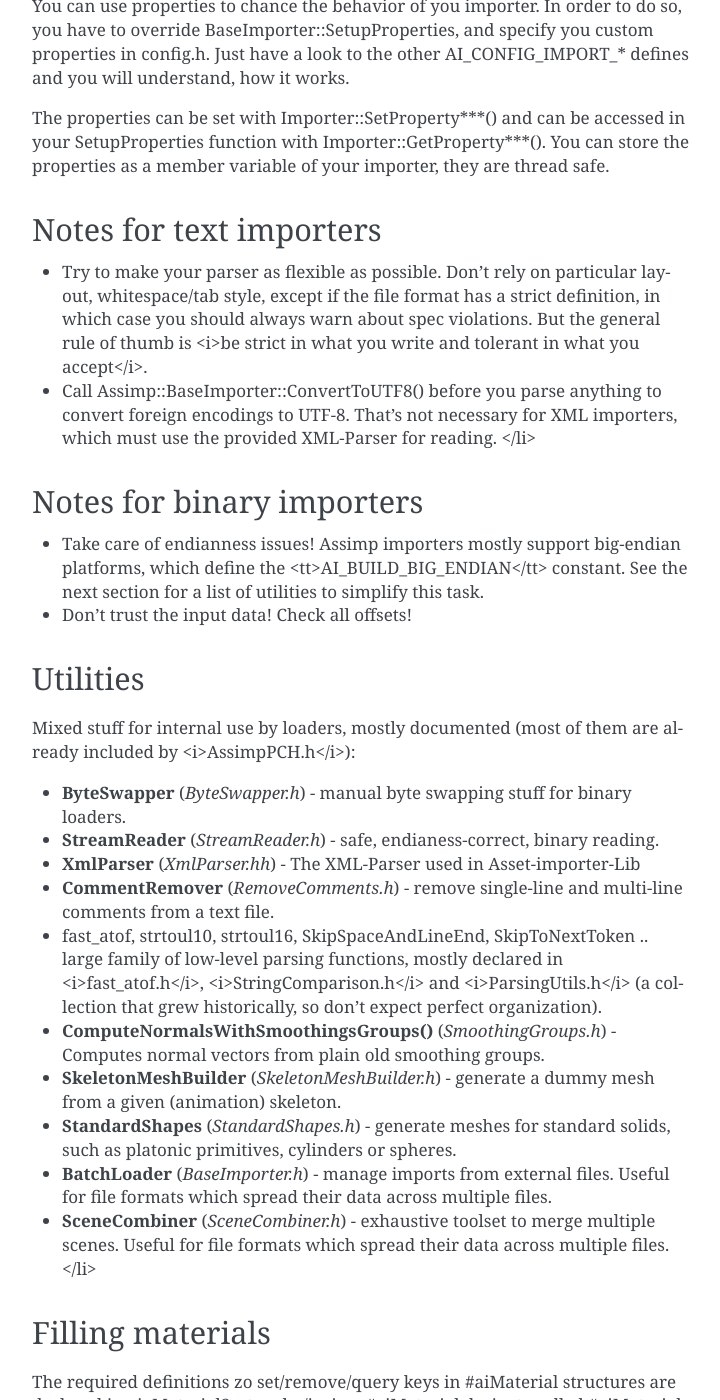
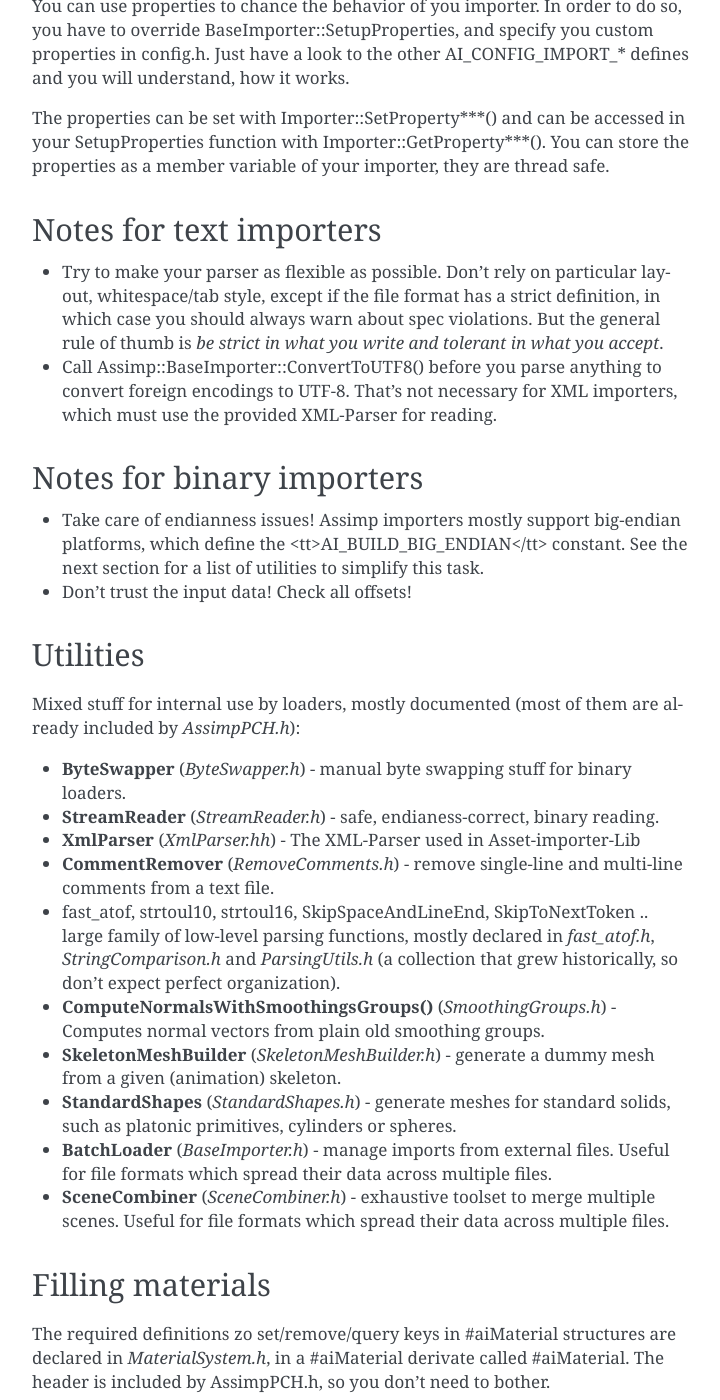
Before and after one commit to assimp/assimp-docs, a Sphinx documentation site: the page built from source/usage/use_the_lib.rst, in a window 1280 px wide and 1400 px high, scrolled down 30312 px. Shown: the whole window, without its empty margins (388-1108 px from the left). Built offline with Sphinx 7.4.7, drawn with Linux system fonts in a browser that asks for light colours; some of the changed text lies outside the part shown.

Commit message:
replace some more HTML tags with reST markup

```diff
--- a/source/usage/use_the_lib.rst
+++ b/source/usage/use_the_lib.rst
@@ -1375,7 +1375,7 @@
 
 Wrap the same guard around your .cpp!
 
-* Now advance to the <i>(register_new_importers_here)</i> line in the Importer.cpp and register your importer there - just like all the others do.</li>
+* Now advance to the *(register_new_importers_here)* line in the Importer.cpp and register your importer there - just like all the others do.
 * Setup a suitable test environment (i.e. use AssimpView or your own application), make sure to enable
   the #aiProcess_ValidateDataStructure flag and enable verbose logging. That is, simply call before you import anything:
 
@@ -1411,9 +1411,9 @@
 
 * Try to make your parser as flexible as possible. Don't rely on particular layout, whitespace/tab style,
   except if the file format has a strict definition, in which case you should always warn about spec violations.
-  But the general rule of thumb is <i>be strict in what you write and tolerant in what you accept</i>.
+  But the general rule of thumb is *be strict in what you write and tolerant in what you accept*.
 * Call Assimp::BaseImporter::ConvertToUTF8() before you parse anything to convert foreign encodings to UTF-8.
-  That's not necessary for XML importers, which must use the provided XML-Parser for reading. </li>
+  That's not necessary for XML importers, which must use the provided XML-Parser for reading.
 
 
 .. _ai_bnote:
@@ -1431,14 +1431,14 @@
 Utilities
 ---------
 
-Mixed stuff for internal use by loaders, mostly documented (most of them are already included by <i>AssimpPCH.h</i>):
+Mixed stuff for internal use by loaders, mostly documented (most of them are already included by *AssimpPCH.h*):
 
 * **ByteSwapper** (*ByteSwapper.h*)   - manual byte swapping stuff for binary loaders.
 * **StreamReader** (*StreamReader.h*) - safe, endianess-correct, binary reading.
 * **XmlParser** (*XmlParser.hh*)      - The XML-Parser used in Asset-importer-Lib
 * **CommentRemover** (*RemoveComments.h*) - remove single-line and multi-line comments from a text file.
 * fast_atof, strtoul10, strtoul16, SkipSpaceAndLineEnd, SkipToNextToken .. large family of low-level
-  parsing functions, mostly declared in <i>fast_atof.h</i>, <i>StringComparison.h</i> and <i>ParsingUtils.h</i> (a collection that grew
+  parsing functions, mostly declared in *fast_atof.h*, *StringComparison.h* and *ParsingUtils.h* (a collection that grew
   historically, so don't expect perfect organization).
 * **ComputeNormalsWithSmoothingsGroups()** (*SmoothingGroups.h*) - Computes normal vectors from plain old smoothing groups.
 * **SkeletonMeshBuilder** (*SkeletonMeshBuilder.h*) - generate a dummy mesh from a given (animation) skeleton.
@@ -1446,14 +1446,14 @@
 * **BatchLoader** (*BaseImporter.h*) - manage imports from external files. Useful for file formats
   which spread their data across multiple files.
 * **SceneCombiner** (*SceneCombiner.h*) - exhaustive toolset to merge multiple scenes. Useful for file formats
-  which spread their data across multiple files. </li>
+  which spread their data across multiple files.
 
 .. _ai_mat:
 
 Filling materials
 -----------------
 
-The required definitions zo set/remove/query keys in #aiMaterial structures are declared in <i>MaterialSystem.h</i>, in a
+The required definitions zo set/remove/query keys in #aiMaterial structures are declared in *MaterialSystem.h*, in a
 #aiMaterial derivate called #aiMaterial. The header is included by AssimpPCH.h, so you don't need to bother.
 
 ::
```
Also changed, not shown: other parts of source/usage/use_the_lib.rst (+2 -2 lines).
